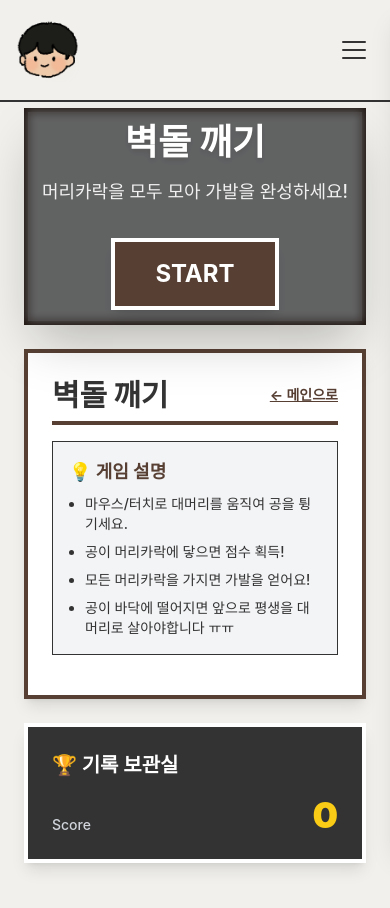
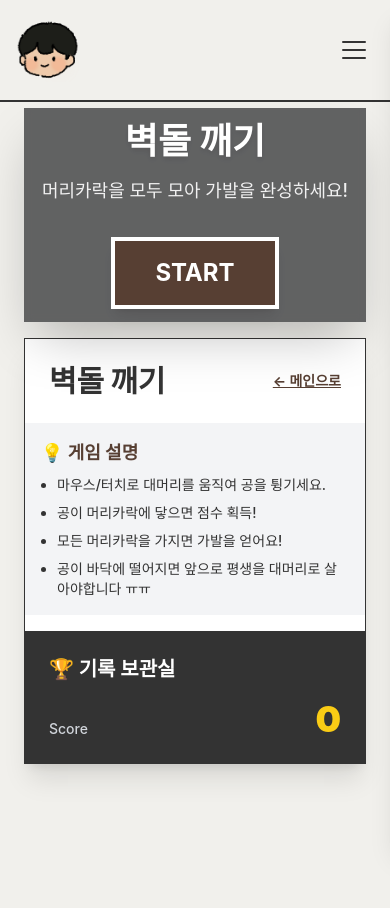
Before and after one commit to won-N-only/backend-express-frontend-react-murder-mystery, a Next.js app: page /brick-breaker in a window 390 px wide. Shown: the top 908 px of the page. Built offline with nearby package versions, Linux system fonts and the light colour scheme; a web font is replaced by a local one.

Commit message:
feat: Improve responsiveness on main page and update game pages
- Enhanced responsiveness of the main landing page by adjusting image scaling for better visual consistency.
- Incorporated additional updates to the 'brick-breaker' and 'mini-games' pages.

```diff
--- a/app/avoid-bald/page.tsx
+++ b/app/avoid-bald/page.tsx
@@ -29,7 +29,7 @@ export default function AvoidBaldGame() {
             <div className="w-full max-w-[1200px] flex flex-col lg:flex-row items-center lg:items-start justify-center gap-6 lg:gap-12">
                 {/* 1. Game Area */}
                 <div className="relative w-full lg:w-auto flex-shrink-0 flex justify-center">
-                    <div className="rounded-none border-4 border-head-brown shadow-2xl bg-head-gray-100 overflow-hidden w-full max-w-[600px]">
+                    <div className="rounded-none   shadow-2xl bg-head-gray-100 overflow-hidden w-full max-w-[600px]">
                         <canvas
                             ref={canvasRef}
                             width={CANVAS_WIDTH}
@@ -134,8 +134,8 @@ export default function AvoidBaldGame() {
                 {/* 2. Sidebar / Description (Right Side) */}
                 <div className="w-full lg:w-[350px] shrink-0 flex flex-col gap-6">
                     {/* Game Info Card */}
-                    <div className="bg-head-white border-4 border-head-brown p-6 shadow-lg rounded-none">
-                        <h1 className="text-3xl font-black text-head-text mb-2 border-b-4 border-head-brown pb-2">
+                    <div className="bg-head-white   p-6 shadow-lg rounded-none">
+                        <h1 className="text-3xl font-black text-head-text mb-2   pb-2">
                             대머리 피하기
                         </h1>
                         <div className="text-head-text mb-4 leading-relaxed font-medium">
@@ -143,7 +143,7 @@ export default function AvoidBaldGame() {
                             머리카락을 지켜내세요!
                         </div>
 
-                        <div className="bg-head-gray-100 p-4 border border-head-border mb-4">
+                        <div className="bg-head-gray-100 p-4   mb-4">
                             <h3 className="font-bold text-head-brown mb-2 text-lg">💡 조작 방법</h3>
                             <ul className="text-sm text-head-text space-y-2">
                                 <li className="flex items-center gap-2">
@@ -167,7 +167,7 @@ export default function AvoidBaldGame() {
                     </div>
 
                     {/* Score Card */}
-                    <div className="bg-head-text text-white border-4 border-head-white p-6 shadow-lg rounded-none">
+                    <div className="bg-head-text text-white   p-6 shadow-lg rounded-none">
                         <h3 className="text-xl font-bold mb-4 flex items-center gap-2">
                             🏆 기록 보관실
                         </h3>
--- a/app/brick-breaker/page.tsx
+++ b/app/brick-breaker/page.tsx
@@ -19,7 +19,13 @@ import {
     updateBallPosition,
     updateHairsAndCheckCollisions,
 } from "./utils/gameLogic";
-import { clearCanvas, drawBall, drawFallingHair, drawHairs, drawPaddle } from "./utils/gameRenderer";
+import {
+    clearCanvas,
+    drawBall,
+    drawFallingHair,
+    drawHairs,
+    drawPaddle,
+} from "./utils/gameRenderer";
 
 export default function BrickBreakerPage() {
     const canvasRef = useRef<HTMLCanvasElement>(null);
@@ -193,10 +199,10 @@ export default function BrickBreakerPage() {
 
     return (
         <div className="min-h-screen bg-head-main flex flex-col items-center p-2 lg:p-8">
-            <div className="w-full max-w-[1200px] flex flex-col lg:flex-row items-center lg:items-start justify-center gap-6 lg:gap-12">
+            <div className="w-full max-w-[1200px] flex flex-col lg:flex-row items-stretch lg:items-start justify-center gap-4 lg:gap-6">
                 {/* 1. Game Area */}
                 <div className="relative w-full lg:w-auto flex-shrink-0 flex justify-center">
-                    <div className="rounded-none border-4 border-head-brown shadow-2xl bg-head-gray-100 overflow-hidden w-full max-w-[800px]">
+                    <div className="rounded-none   shadow-2xl bg-head-gray-100 overflow-hidden w-full max-w-[800px]">
                         <canvas
                             ref={canvasRef}
                             width={CANVAS_WIDTH}
@@ -264,10 +270,10 @@ export default function BrickBreakerPage() {
                 </div>
 
                 {/* 2. Sidebar / Info (Right Side) */}
-                <div className="w-full lg:w-[350px] shrink-0 flex flex-col gap-6">
+                <div className="w-full lg:w-[350px] shrink-0  ">
                     {/* Game Info Card */}
-                    <div className="bg-head-white border-4 border-head-brown p-6 shadow-lg rounded-none">
-                        <div className="flex justify-between items-start border-b-4 border-head-brown pb-2 mb-4">
+                    <div className="bg-head-white shadow-xl border border-head-border flex flex-col h-full w-full">
+                        <div className="flex justify-between items-start  -b-4   p-6">
                             <h1 className="text-3xl font-black text-head-text">벽돌 깨기</h1>
                             <Link
                                 href="/"
@@ -277,7 +283,7 @@ export default function BrickBreakerPage() {
                             </Link>
                         </div>
 
-                        <div className="bg-head-gray-100 p-4 border border-head-border mb-4">
+                        <div className="bg-head-gray-100 p-4   mb-4">
                             <h3 className="font-bold text-head-brown mb-2 text-lg">💡 게임 설명</h3>
                             <ul className="text-sm text-head-text space-y-2 list-disc pl-4">
                                 <li>마우스/터치로 대머리를 움직여 공을 튕기세요.</li>
@@ -288,10 +294,9 @@ export default function BrickBreakerPage() {
                                 </li>
                             </ul>{" "}
                         </div>
-                    </div>
 
                         {/* Score Card */}
-                    <div className="bg-head-text text-white border-4 border-head-white p-6 shadow-lg rounded-none">
+                        <div className="bg-head-text text-white p-6  mt-auto">
                             <h3 className="text-xl font-bold mb-4 flex items-center gap-2">
                                 🏆 기록 보관실
                             </h3>
@@ -303,5 +308,6 @@ export default function BrickBreakerPage() {
                     </div>
                 </div>
             </div>
+        </div>
     );
 }
--- a/app/mini-games/page.tsx
+++ b/app/mini-games/page.tsx
@@ -11,7 +11,7 @@ export default function MiniGamesPage() {
                 {/* 벽돌 깨기 카드 */}
                 <Link
                     href="/brick-breaker"
-                    className="bg-head-white border-4 border-head-brown p-6 hover:shadow-2xl transition-transform hover:-translate-y-1 group"
+                    className="bg-head-white  p-6 hover:shadow-2xl transition-transform hover:-translate-y-1 group"
                 >
                     <div className="h-40 bg-head-gray-100 mb-4 flex items-center justify-center text-4xl group-hover:scale-110 transition-transform"></div>
                     <h2 className="text-2xl font-bold text-head-text mb-2">벽돌 깨기</h2>
@@ -21,7 +21,7 @@ export default function MiniGamesPage() {
                 {/* 대머리 피하기 카드 */}
                 <Link
                     href="/avoid-bald"
-                    className="bg-head-white border-4 border-head-brown p-6 hover:shadow-2xl transition-transform hover:-translate-y-1 group"
+                    className="bg-head-white  p-6 hover:shadow-2xl transition-transform hover:-translate-y-1 group"
                 >
                     <div className="h-40 bg-head-gray-100 mb-4 flex items-center justify-center text-4xl group-hover:scale-110 transition-transform"></div>
                     <h2 className="text-2xl font-bold text-head-text mb-2">대머리 피하기</h2>
```
Lines whose indentation alone changed are shown as unchanged.
